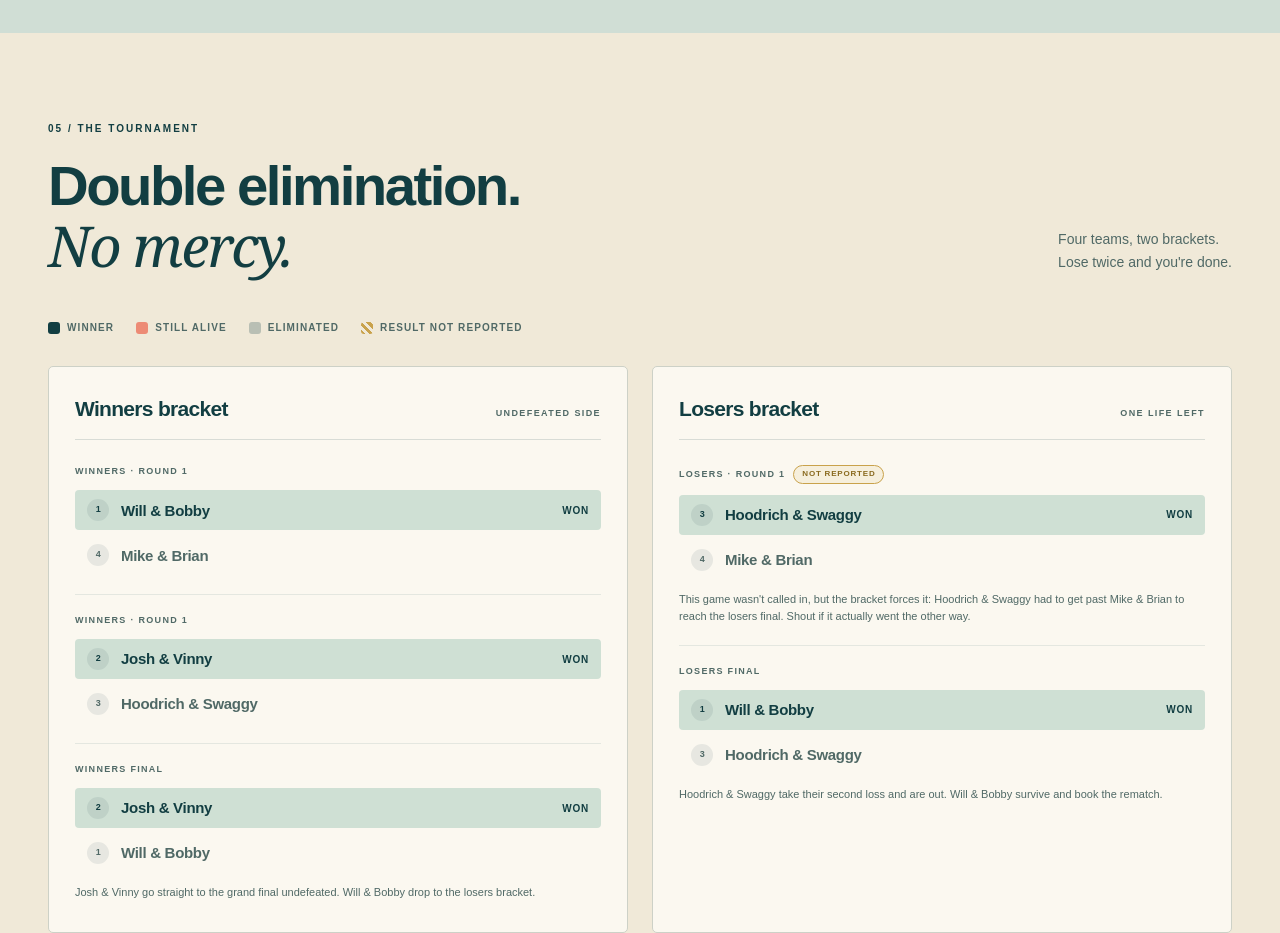
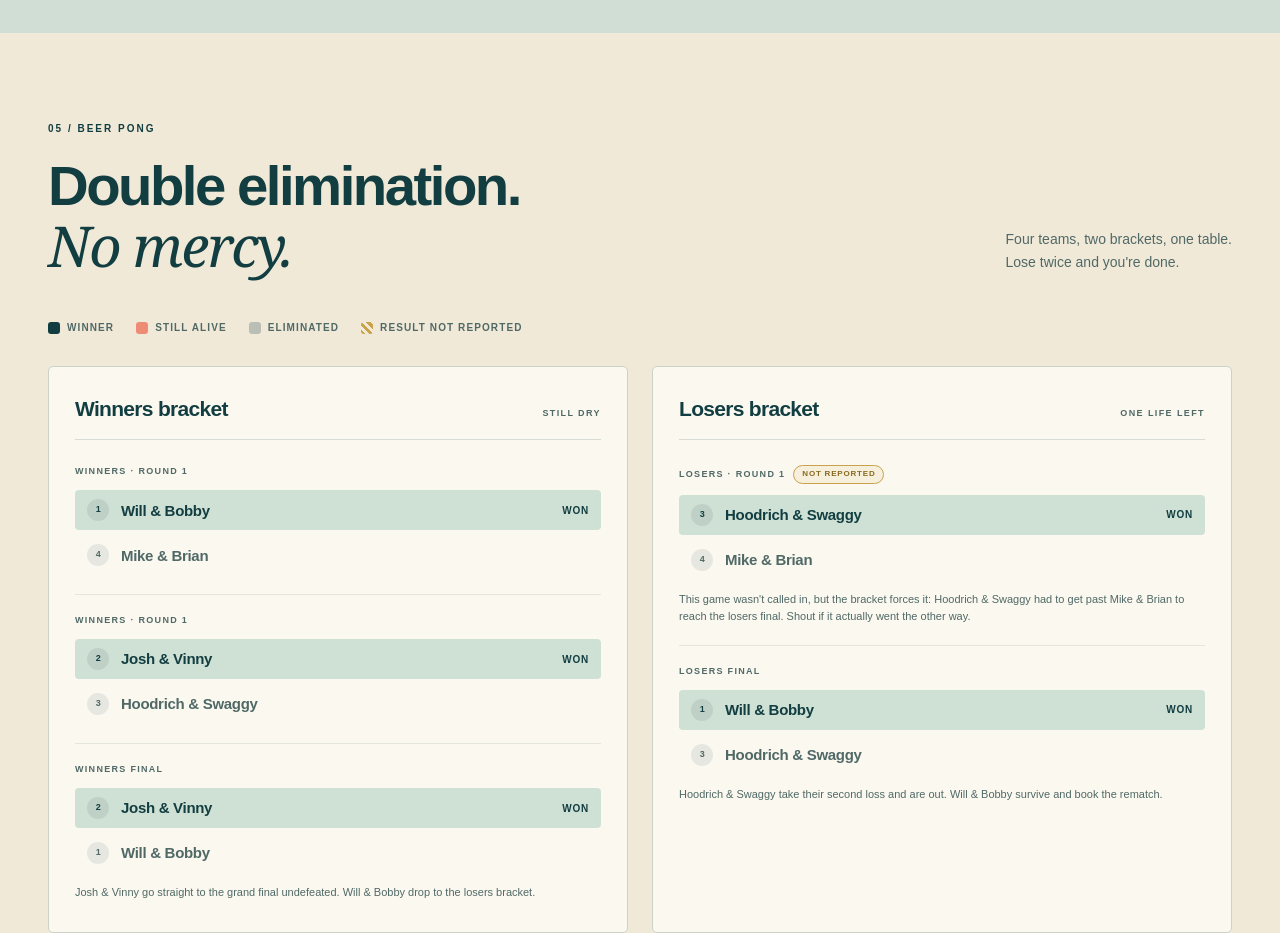
Before and after one commit to willcampbell433/bobby-takes-miami, a plain HTML site: page index.html in a window 1280 px wide. Shown: the part 4440-5373 px from the top of the page. Drawn offline with Linux system fonts and the light colour scheme.

Commit message:
Label the tournament as beer pong
Will confirmed the game. Section header, subhead, and footnote now say so instead of staying generic.

```diff
--- a/index.html
+++ b/index.html
@@ -144,11 +144,11 @@
  <div class="sidequest"><div class="sidequest-intro"><svg class="icon"><use href="#i-game"/></svg><div><h3>Pregame side quest</h3><p>Smash between plans. Loser passes the controller.<br>Random matchups, not a shared leaderboard.</p></div></div><div class="matchup" aria-live="polite" aria-atomic="true"><span id="player-one">Bobby</span><span class="versus">vs.</span><span id="player-two">Will</span></div><button class="button light" id="draw-matchup">Draw a matchup <svg class="icon"><use href="#i-arrow"/></svg></button></div>
 </div></section>
 <section id="bracket" class="bracket-section" aria-labelledby="bracket-title"><div class="section-wrap">
- <div class="section-heading"><div><span class="section-number">05 / THE TOURNAMENT</span><h2 id="bracket-title">Double elimination.<br><em>No mercy.</em></h2></div><p class="section-aside">Four teams, two brackets. <br>Lose twice and you're done.</p></div>
+ <div class="section-heading"><div><span class="section-number">05 / BEER PONG</span><h2 id="bracket-title">Double elimination.<br><em>No mercy.</em></h2></div><p class="section-aside">Four teams, two brackets, one table. <br>Lose twice and you're done.</p></div>
  <div class="bracket-legend"><span class="legend-chip"><span class="legend-swatch" aria-hidden="true"></span> Winner</span><span class="legend-chip"><span class="legend-swatch is-live" aria-hidden="true"></span> Still alive</span><span class="legend-chip"><span class="legend-swatch is-out" aria-hidden="true"></span> Eliminated</span><span class="legend-chip"><span class="legend-swatch is-guess" aria-hidden="true"></span> Result not reported</span></div>
  <div class="bracket-grid">
   <div class="bracket-col">
-   <div class="bracket-col-head"><h3>Winners bracket</h3><span>Undefeated side</span></div>
+   <div class="bracket-col-head"><h3>Winners bracket</h3><span>Still dry</span></div>
    <article class="match"><div class="match-label">Winners · Round 1</div><div class="team-row won"><span class="team-seed" aria-hidden="true">1</span><span class="team-name">Will &amp; Bobby</span><span class="team-mark">WON</span></div><div class="team-row lost"><span class="team-seed" aria-hidden="true">4</span><span class="team-name">Mike &amp; Brian</span></div></article>
    <article class="match"><div class="match-label">Winners · Round 1</div><div class="team-row won"><span class="team-seed" aria-hidden="true">2</span><span class="team-name">Josh &amp; Vinny</span><span class="team-mark">WON</span></div><div class="team-row lost"><span class="team-seed" aria-hidden="true">3</span><span class="team-name">Hoodrich &amp; Swaggy</span></div></article>
    <article class="match"><div class="match-label">Winners final</div><div class="team-row won"><span class="team-seed" aria-hidden="true">2</span><span class="team-name">Josh &amp; Vinny</span><span class="team-mark">WON</span></div><div class="team-row lost"><span class="team-seed" aria-hidden="true">1</span><span class="team-name">Will &amp; Bobby</span></div><p class="match-note">Josh &amp; Vinny go straight to the grand final undefeated. Will &amp; Bobby drop to the losers bracket.</p></article>
@@ -171,7 +171,7 @@
   <div class="standing out"><span class="standing-rank">3</span><span class="standing-team">Hoodrich &amp; Swaggy</span><span class="standing-record">1–2</span><span class="standing-state">Eliminated</span></div>
   <div class="standing out"><span class="standing-rank">4</span><span class="standing-team">Mike &amp; Brian</span><span class="standing-record">0–2</span><span class="standing-state">Eliminated</span></div>
  </div>
- <p class="bracket-footnote">Five games played, one game left. Send Larry the grand final result and this updates.</p>
+ <p class="bracket-footnote">Five games played, one game left. Send Larry the grand final result and this updates.<br>Re-racks are a house matter. Larry does not adjudicate re-racks.</p>
 </div></section>
 <section id="essentials" class="essentials section-wrap" aria-labelledby="essentials-title">
  <div class="section-heading"><div><span class="section-number">06 / DON’T BE THAT GUY</span><h2 id="essentials-title">A little prep.<br><em>A better weekend.</em></h2></div><p class="section-aside">Tickets ready. Phone charged.<br>Actually, just charge everything.</p></div>
```
